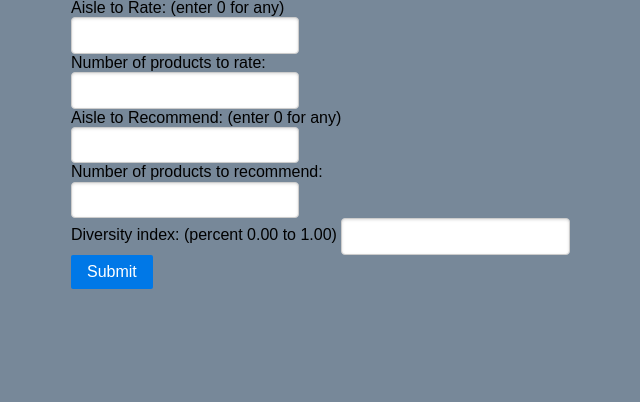
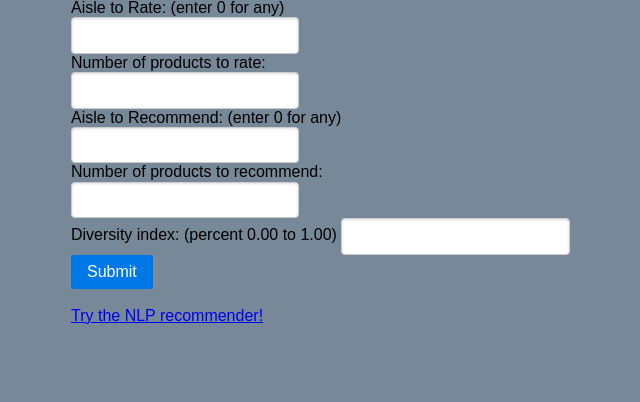
Before and after one commit to melodygr/grocery_recommendation, a Flask app: page /svd in a window 1280 px wide. Shown: the part 115-517 px from the top of the page, without its empty margins (29-669 px from the left). Run offline with Flask 2, Linux system fonts and the light colour scheme; parts of the project's set-up code (start-up, migrations or seed data) failed here and were passed over; some libraries are stand-ins or nearby versions.

Commit message:
add links

```diff
--- a/flask_app/app.py
+++ b/flask_app/app.py
@@ -12,7 +12,7 @@ app = Flask(__name__)
 app.config['DEBUG'] = True
 
 
-@app.route('/', methods=['GET', 'POST'])
+@app.route('/nlp', methods=['GET', 'POST'])
 def nlppage():
     nlp = ''
     if request.method == 'POST' and 'searchwords' in request.form:
--- a/flask_app/templates/nlp.html
+++ b/flask_app/templates/nlp.html
@@ -42,8 +42,6 @@
     {% endif %}
 </div>
 
-<div class='main'>
-    <p>[Click here to rate products and get recommendations]('svd.html')</p>
-</div>
+<a class="center" href="/svd.html">Try the SVD recommender!</a>
 
 </body>
--- a/flask_app/templates/svd.html
+++ b/flask_app/templates/svd.html
@@ -50,6 +50,7 @@
         </div>
     {% endif %}
 
+    <a class="center" href="/nlp.html">Try the NLP recommender!</a>
 </div>
 
 </body>
```
